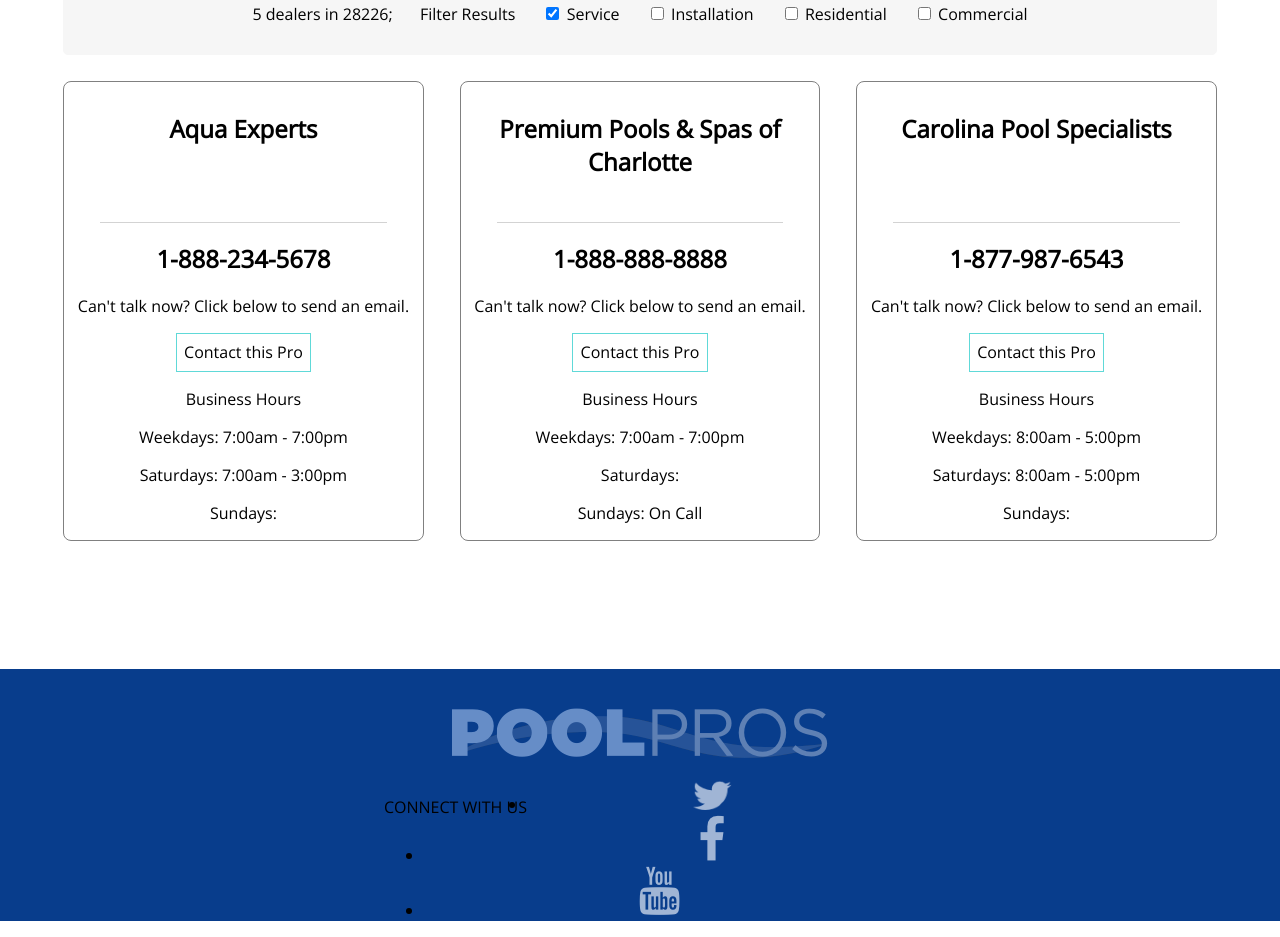
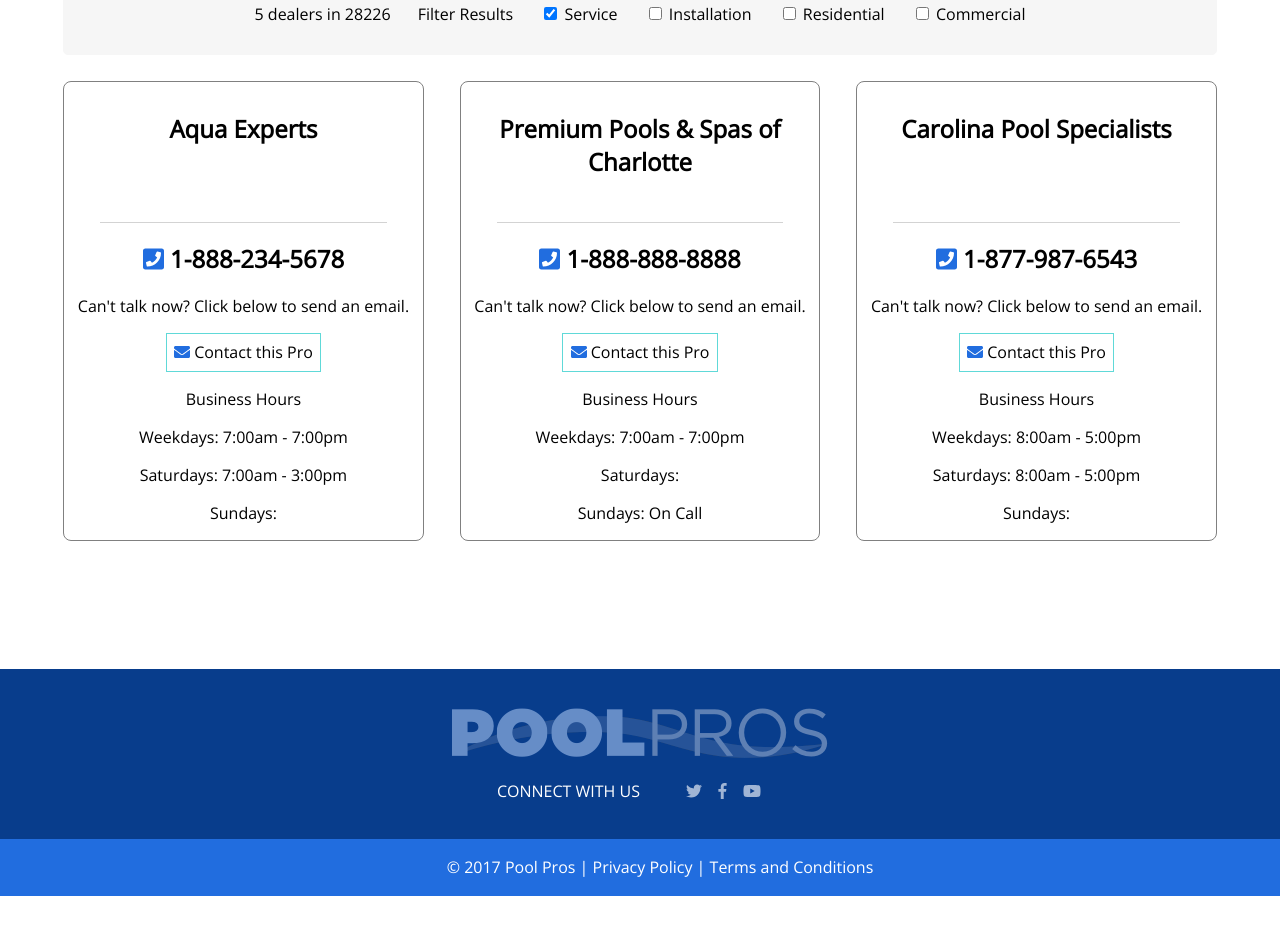
Before and after one commit to bc-whisnant/rv-project, a plain HTML site: page index.html in a window 1280 px wide. Shown: the part 381-1318 px from the top of the page. After the commit the page ends 1277 px from the top, so only its background shows below. Drawn offline with nearby package versions, Linux system fonts and the light colour scheme.

Commit message:
added more styles

```diff
--- a/css/styles.css
+++ b/css/styles.css
@@ -115,6 +115,11 @@
     margin: 0 auto;
 }
 
+.fa-phone-square,
+.fa-envelope {
+    color: #216DDF;
+}
+
 .dealers-list {
     margin-bottom: 10%;
 }
@@ -131,6 +136,7 @@
 footer {
     background-color: #083D8C;
     text-align: center;
+    height: 170px;
 }
 
 .footer-logo img {
@@ -140,10 +146,57 @@
 }
 
 .footer-social-container {
-    width: 40%;
     margin: 0 auto;
 }
 
 .connect {
     float: left;
+    width: 50%;
+    text-align: right;
 }
+
+.connect p {
+    color: white;
+}
+
+.social-icons {
+    float: right;
+    width: 50%;
+    text-align: left;
+}
+
+.social-icons ul li {
+    list-style: none;
+    display: inline-block;
+    margin: 0 1%;
+}
+
+.fa-twitter,
+.fa-facebook-f,
+.fa-youtube {
+    color: #A0B5D5;
+}
+
+.lower-footer {
+    margin: 0 auto;
+    background-color: #216DDF;
+    text-align: center;
+    padding: .125%;
+}
+
+.lower-footer ul li {
+    list-style: none;
+    display: inline-block;
+    color: white;
+}
+
+.lower-footer ul li:nth-child(1)::after,
+.lower-footer ul li:nth-child(2)::after {
+    content: " | "
+}
+
+.lower-footer a,
+.lower-footer a:visited {
+    color: white;
+    text-decoration: none;
+}
--- a/index.html
+++ b/index.html
@@ -1,5 +1,6 @@
 <!DOCTYPE html>
 <html lang="en">
+
 <head>
     <meta charset="UTF-8">
     <meta name="viewport" content="width=device-width, initial-scale=1.0">
@@ -7,10 +8,11 @@
     <title>Red Ventures Project</title>
     <link href="https://fonts.googleapis.com/css?family=Open+Sans" rel="stylesheet">
     <link rel="stylesheet" href="css/styles.css">
+    <script defer src="https://use.fontawesome.com/releases/v5.0.9/js/all.js" integrity="sha384-8iPTk2s/jMVj81dnzb/iFR2sdA7u06vHJyyLlAd4snFpCl/SnyUjRrbdJsw1pGIl" crossorigin="anonymous"></script>
 </head>
+
 <body>
     <header>
-        <!-- blue bar goes here -->
         <ul>
             <li>Dealers and Distributors</li>
             <li>Commerical Service</li>
@@ -21,9 +23,7 @@
         <section class="logo">
             <img src="rv-images/pool-pros-logo.png" alt="Pool Pros Logo">
         </section>
-
         <nav>
-            <!-- navigation goes here -->
             <ul>
                 <li>Pools &amp; Spas</li>
                 <li>Supplies</li>
@@ -80,21 +80,35 @@
             <img src="rv-images/pool-pros-logo-footer.png" alt="Pool Pros">
         </section>
         <section class="footer-social-container">
-            <section class="connect">
+            <div class="connect">
                 <p>CONNECT WITH US</p>
-            </section>
-            <section class="social-icons">
+            </div>
+            <div class="social-icons">
                 <ul>
-                    <li><img src="rv-images/twitter-icon.png" alt="Twitter" width="40" height="30"><a href="#"></a></li>
-                    <li><img src="rv-images/facebook-icon.png" alt="Facebook"><a href="#"></a></li>
-                    <li><img src="rv-images/youtube-icon.png" alt="Youtube"><a href="#"></a></li>
+                    <li>
+                        <a href="#"><i class="fab fa-twitter"></i></a>
+                    </li>
+                    <li>
+                        <a href="#"><i class="fab fa-facebook-f"></i></a>
+                    </li>
+                    <li>
+                        <a href="#"><i class="fab fa-youtube"></i></a>
+                    </li>
                 </ul>
-            </section>
+            </div>
         </section>
 
     </footer>
+    <section class="lower-footer">
+        <ul>
+            <li><a href="#">&copy; 2017 Pool Pros</a></li>
+            <li><a href="#">Privacy Policy</a></li>
+            <li><a href="#">Terms and Conditions</a></li>
+        </ul>
+    </section>
 
     <script src="scripts/main.js"></script>
 
 </body>
+
 </html>
--- a/scripts/main.js
+++ b/scripts/main.js
@@ -197,7 +197,7 @@
   var numberOfDealers = dealersListInstallationPros.length;
 
   numberOfDealersParagraph.innerHTML = `
-        ${numberOfDealers} dealers in 28226;
+        ${numberOfDealers} dealers in 28226
     `;
     //create divs here
     var section0 = document.querySelector('.section0');
@@ -217,13 +217,13 @@
         <div class="sectionHeadingBorder">
         </div>
         <div class="sectionPhone">
-            <h2>${section0Phone}</h2>
+            <h2><i class="fas fa-phone-square"></i>&nbsp;${section0Phone}</h2>
         </div>
         <div class="sectionMessage">
             <p>${section0Message}</p>
         </div>
         <div class="sectionMail">
-          <a href="mailto:${section0Email}">Contact this Pro</a>
+          <a href="mailto:${section0Email}"><i class="fas fa-envelope"></i>&nbsp;Contact this Pro</a>
         </div>
         <div class="sectionHours">
           <p>${section0HoursText}</p>
@@ -250,13 +250,13 @@
           <div class="sectionHeadingBorder">
           </div>
           <div class="sectionPhone">
-              <h2>${section1Phone}</h2>
+              <h2><i class="fas fa-phone-square"></i>&nbsp;${section1Phone}</h2>
           </div>
           <div class="sectionMessage">
               <p>${section1Message}</p>
           </div>
           <div class="sectionMail">
-            <a href="mailto:${section1Email}">Contact this Pro</a>
+            <a href="mailto:${section1Email}"><i class="fas fa-envelope"></i>&nbsp;Contact this Pro</a>
           </div>
           <div class="sectionHours">
             <p>${section1HoursText}</p>
@@ -283,13 +283,13 @@
             <div class="sectionHeadingBorder">
             </div>
             <div class="sectionPhone">
-                <h2>${section2Phone}</h2>
+                <h2><i class="fas fa-phone-square"></i>&nbsp;${section2Phone}</h2>
             </div>
             <div class="sectionMessage">
                 <p>${section2Message}</p>
             </div>
             <div class="sectionMail">
-              <a href="mailto:${section2Email}">Contact this Pro</a>
+              <a href="mailto:${section2Email}"><i class="fas fa-envelope"></i>&nbsp;Contact this Pro</a>
             </div>
             <div class="sectionHours">
               <p>${section2HoursText}</p>
@@ -311,7 +311,7 @@
     var numberOfDealers = dealersListCommercialPros.length;
 
     numberOfDealersParagraph.innerHTML = `
-          ${numberOfDealers} dealers in 28226;
+          ${numberOfDealers} dealers in 28226
     `;
 
       //create divs here
@@ -331,13 +331,13 @@
               <div class="sectionHeadingBorder">
               </div>
               <div class="sectionPhone">
-                  <h2>${section0Phone}</h2>
+                  <h2><i class="fas fa-phone-square"></i>&nbsp;${section0Phone}</h2>
               </div>
               <div class="sectionMessage">
                   <p>${section0Message}</p>
               </div>
               <div class="sectionMail">
-                <a href="mailto:${section0Email}">Contact this Pro</a>
+                <a href="mailto:${section0Email}"><i class="fas fa-envelope"></i>&nbsp;Contact this Pro</a>
               </div>
               <div class="sectionHours">
                 <p>${section0HoursText}</p>
@@ -364,13 +364,13 @@
               <div class="sectionHeadingBorder">
               </div>
               <div class="sectionPhone">
-                  <h2>${section1Phone}</h2>
+                  <h2><i class="fas fa-phone-square"></i>&nbsp;${section1Phone}</h2>
               </div>
               <div class="sectionMessage">
                   <p>${section1Message}</p>
               </div>
               <div class="sectionMail">
-                <a href="mailto:${section1Email}">Contact this Pro</a>
+                <a href="mailto:${section1Email}"><i class="fas fa-envelope"></i>&nbsp;Contact this Pro</a>
               </div>
               <div class="sectionHours">
                 <p>${section1HoursText}</p>
@@ -397,13 +397,13 @@
               <div class="sectionHeadingBorder">
               </div>
               <div class="sectionPhone">
-                  <h2>${section2Phone}</h2>
+                  <h2><i class="fas fa-phone-square"></i>&nbsp;${section2Phone}</h2>
               </div>
               <div class="sectionMessage">
                   <p>${section2Message}</p>
               </div>
               <div class="sectionMail">
-                <a href="mailto:${section2Email}">Contact this Pro</a>
+                <a href="mailto:${section2Email}"><i class="fas fa-envelope"></i>&nbsp;Contact this Pro</a>
               </div>
               <div class="sectionHours">
                 <p>${section2HoursText}</p>
@@ -425,7 +425,7 @@
       var numberOfDealers = dealersListResidentialPros.length;
 
       numberOfDealersParagraph.innerHTML = `
-            ${numberOfDealers} dealers in 28226;
+            ${numberOfDealers} dealers in 28226
       `;
 
         //create divs here
@@ -445,13 +445,13 @@
                 <div class="sectionHeadingBorder">
                 </div>
                 <div class="sectionPhone">
-                    <h2>${section0Phone}</h2>
+                    <h2><i class="fas fa-phone-square"></i>&nbsp;${section0Phone}</h2>
                 </div>
                 <div class="sectionMessage">
                     <p>${section0Message}</p>
                 </div>
                 <div class="sectionMail">
-                  <a href="mailto:${section0Email}">Contact this Pro</a>
+                  <a href="mailto:${section0Email}"><i class="fas fa-envelope"></i>&nbsp;Contact this Pro</a>
                 </div>
                 <div class="sectionHours">
                   <p>${section0HoursText}</p>
@@ -478,13 +478,13 @@
                 <div class="sectionHeadingBorder">
                 </div>
                 <div class="sectionPhone">
-                    <h2>${section1Phone}</h2>
+                    <h2><i class="fas fa-phone-square"></i>&nbsp;${section1Phone}</h2>
                 </div>
                 <div class="sectionMessage">
                     <p>${section1Message}</p>
                 </div>
                 <div class="sectionMail">
-                  <a href="mailto:${section1Email}">Contact this Pro</a>
+                  <a href="mailto:${section1Email}"><i class="fas fa-envelope"></i>&nbsp;Contact this Pro</a>
                 </div>
                 <div class="sectionHours">
                   <p>${section1HoursText}</p>
@@ -511,13 +511,13 @@
                   <div class="sectionHeadingBorder">
                   </div>
                   <div class="sectionPhone">
-                      <h2>${section2Phone}</h2>
+                      <h2><i class="fas fa-phone-square"></i>&nbsp;${section2Phone}</h2>
                   </div>
                   <div class="sectionMessage">
                       <p>${section2Message}</p>
                   </div>
                   <div class="sectionMail">
-                    <a href="mailto:${section2Email}">Contact this Pro</a>
+                    <a href="mailto:${section2Email}"><i class="fas fa-envelope"></i>&nbsp;Contact this Pro</a>
                   </div>
                   <div class="sectionHours">
                     <p>${section2HoursText}</p>
@@ -542,7 +542,7 @@
         var numberOfDealers = dealersListServicePros.length;
 
         numberOfDealersParagraph.innerHTML = `
-              ${numberOfDealers} dealers in 28226;
+              ${numberOfDealers} dealers in 28226
         `;
 
           //create divs here
@@ -562,13 +562,13 @@
                     <div class="sectionHeadingBorder">
                     </div>
                     <div class="sectionPhone">
-                        <h2>${section0Phone}</h2>
+                        <h2><i class="fas fa-phone-square"></i>&nbsp;${section0Phone}</h2>
                     </div>
                     <div class="sectionMessage">
                         <p>${section0Message}</p>
                     </div>
                     <div class="sectionMail">
-                      <a href="mailto:${section0Email}">Contact this Pro</a>
+                      <a href="mailto:${section0Email}"><i class="fas fa-envelope"></i>&nbsp;Contact this Pro</a>
                     </div>
                     <div class="sectionHours">
                       <p>${section0HoursText}</p>
@@ -595,13 +595,13 @@
                     <div class="sectionHeadingBorder">
                     </div>
                     <div class="sectionPhone">
-                        <h2>${section1Phone}</h2>
+                        <h2><i class="fas fa-phone-square"></i>&nbsp;${section1Phone}</h2>
                     </div>
                     <div class="sectionMessage">
                         <p>${section1Message}</p>
                     </div>
                     <div class="sectionMail">
-                      <a href="mailto:${section1Email}">Contact this Pro</a>
+                      <a href="mailto:${section1Email}"><i class="fas fa-envelope"></i>&nbsp;Contact this Pro</a>
                     </div>
                     <div class="sectionHours">
                       <p>${section1HoursText}</p>
@@ -628,13 +628,13 @@
                     <div class="sectionHeadingBorder">
                     </div>
                     <div class="sectionPhone">
-                        <h2>${section2Phone}</h2>
+                        <h2><i class="fas fa-phone-square"></i>&nbsp;${section2Phone}</h2>
                     </div>
                     <div class="sectionMessage">
                         <p>${section2Message}</p>
                     </div>
                     <div class="sectionMail">
-                      <a href="mailto:${section2Email}">Contact this Pro</a>
+                      <a href="mailto:${section2Email}"><i class="fas fa-envelope"></i>&nbsp;Contact this Pro</a>
                     </div>
                     <div class="sectionHours">
                       <p>${section2HoursText}</p>
```
Lines whose indentation alone changed are shown as unchanged.
